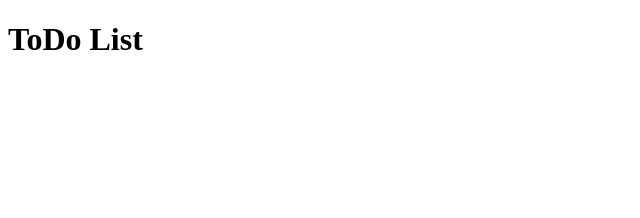
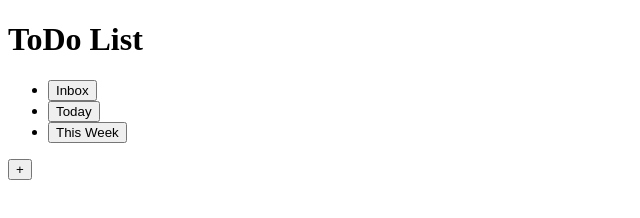
Before and after one commit to AhmedI968/OdinToDoList, a website built with webpack: page src/index.html in a window 1280 px wide. Shown: the whole page, without its empty margins (0-640 px from the left). Built offline with nearby package versions, Linux system fonts and the light colour scheme.

Commit message:
Updated the html to handle some static content

```diff
--- a/src/index.html
+++ b/src/index.html
@@ -9,6 +9,25 @@
     <header id="headerContent">
         <h1>ToDo List</h1>
     </header>
+    <sidebar id="sidebarContent">
+        <ul>
+            <li>
+                <button type="button">Inbox</button>
+            </li>
+            <li>
+                <button type="button">Today</button>
+            </li>
+            <li>
+                <button type="button">This Week</button>
+            </li>
+        </ul>
+        <div id="projects">
+            <div class="project-container">
+
+            </div>
+            <button type="button">+</button>
+        </div>
+    </sidebar>
     <main id="mainContent">
 
     </main>
```
